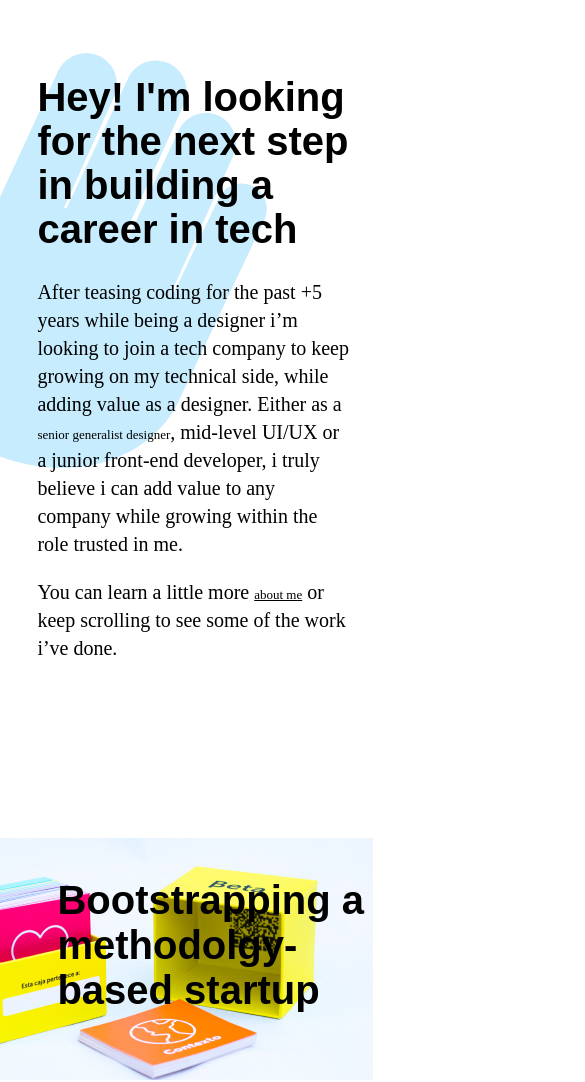
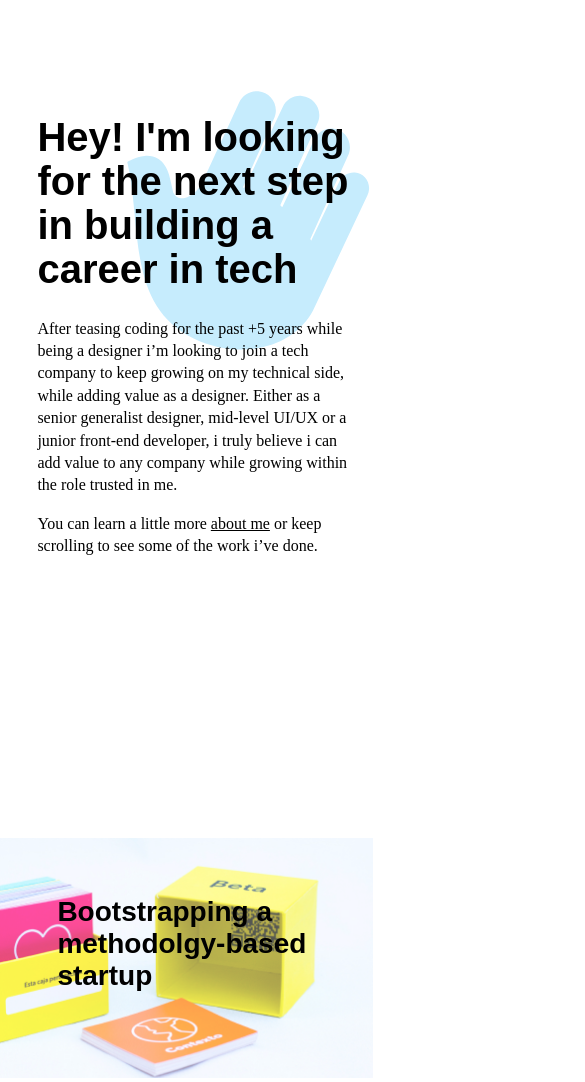
Before and after one commit to hermesjuan/design-portfolio, a Gatsby site: page / in a window 390 px wide. Shown: the part 52-1134 px from the top of the page, 585 px wide, since content can reach past the window. Built offline with nearby package versions, Linux system fonts and the light colour scheme; Gatsby itself is replaced by a stand-in of ours.

Commit message:
making it a little more responsive

```diff
--- a/src/components/Cases.css
+++ b/src/components/Cases.css
@@ -31,3 +31,36 @@
 .Cases:nth-of-type(5) h3 {
     color: white;
 }
+
+@media (max-width: 900px) {
+    .Cases {
+        display: grid;
+        grid-template-rows: 1fr 1fr;
+    }
+
+    .Cases h3 {
+        padding-top: 20px;
+        width: 30%;
+        font-size: 28px;
+    }
+}
+
+@media (max-width: 700px) {
+    .Cases {
+        display: grid;
+        grid-template-rows: 1fr 1fr;
+    }
+
+    .Cases h3 {
+        padding-top: 30px;
+        width: 80%;
+        font-size: 28px;
+    }
+
+    .Cases img {
+        opacity: 0.7;
+        padding-left: 30px;
+        height: 240px;
+        overflow: hidden;
+    }
+}
--- a/src/components/Section.js
+++ b/src/components/Section.js
@@ -7,6 +7,9 @@ const SectionGroup = styled.div `
 
 const SectionTitle = styled.h3 `
     font-size: 30px;
+    @media (max-width: 640px) {
+        text-align: center;
+    }
 `
 
 const SectionElementsGroup = styled.div `
@@ -14,6 +17,13 @@ const SectionElementsGroup = styled.div `
     grid-template-columns: repeat(3, 1fr);
     grid-gap: 15px;
     margin: 40px auto 30px auto;
+
+    @media (max-width: 1100px) {
+        grid-template-columns: repeat(2, 1fr);
+    }
+    @media (max-width: 640px) {
+        grid-template-columns: 1fr;
+    }
 `
 
 const SectionElements = styled.h3 `
@@ -27,6 +37,9 @@ const SectionElements = styled.h3 `
     justify-content: center;
     font-size: 22px;
     font-weight: 900;
+    @media (max-width: 640px) {
+        width: 100%;
+    }
 `
 
 
--- a/src/components/layout.css
+++ b/src/components/layout.css
@@ -114,7 +114,7 @@ footer {
 
 @media (max-width: 640px) {
   .HeroGroup {
-    padding: 100px 20px;
+    padding: 140px 20px;
   }
 
   .Hero h1 {
@@ -122,13 +122,25 @@ footer {
   }
 
   .Hero p {
-    font-size: 20px;
+    font-size: 16px;
   }
+
+  .Hero p a {
+    font-size: 16px;
+  }
+
+  .ImageBehindTitle {
+    width: 70%;
+    right: 0;
+  }
+
   .SocialLinksGroup {
     display: block;
-    padding: 0 200px 35px 200px;
+    padding: 20px 90px 35px 90px;
+    grid-template-columns: 1fr;
   }
   .SocialLinks {
     font-size: 14px;
   }
+
 }
```
